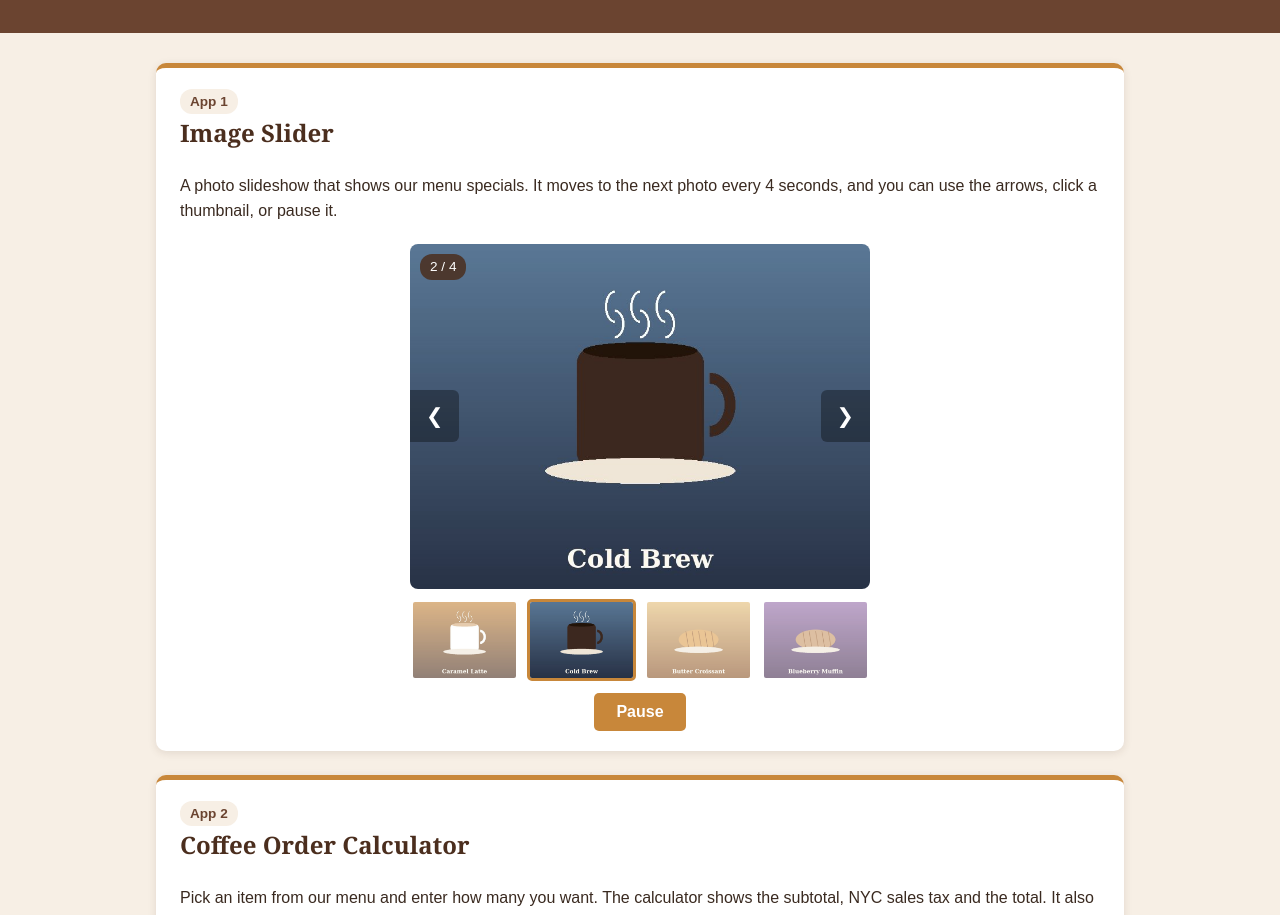
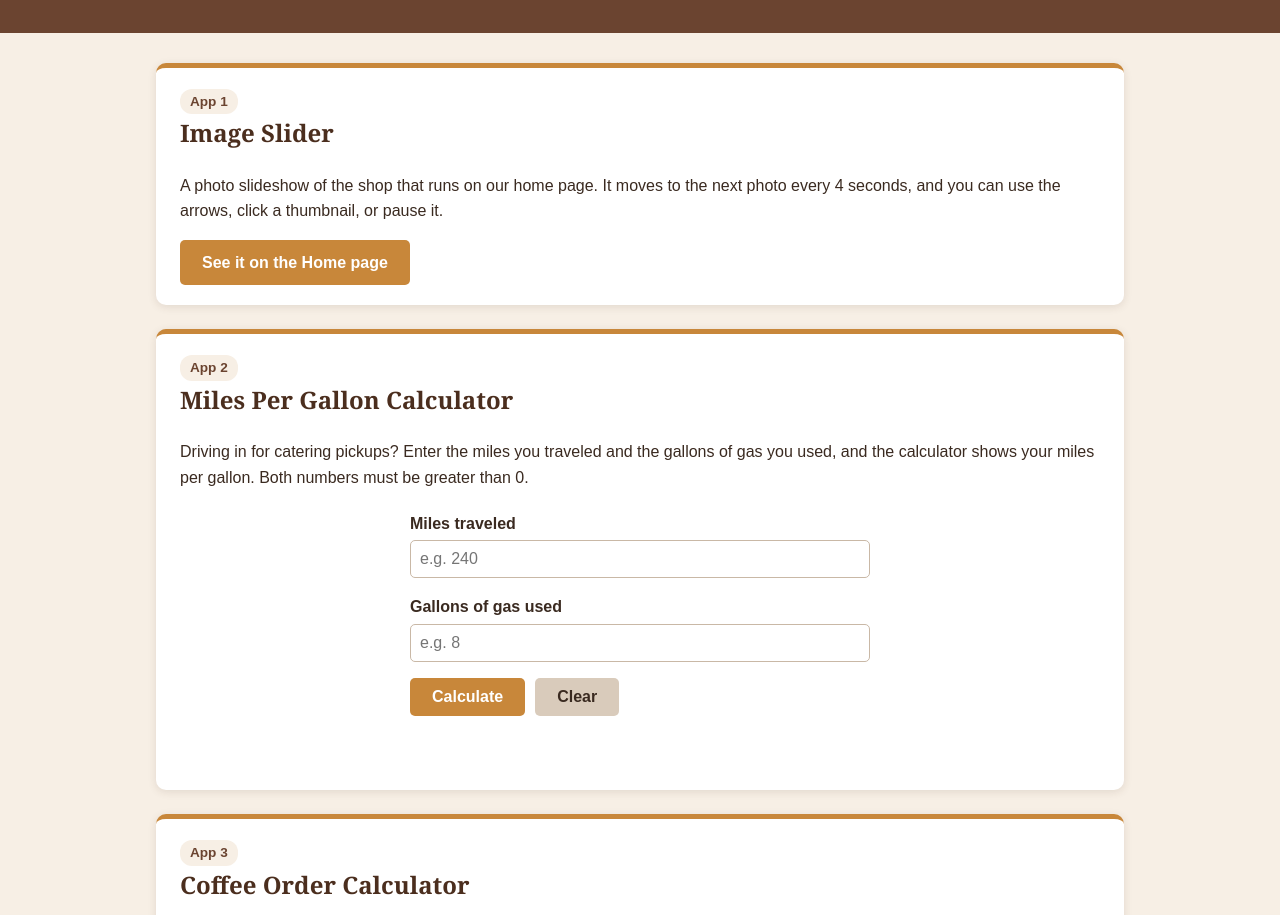
Before and after one commit to Kelvindd1/Kelvindd1.github.io, a plain HTML site: page cornercup/apps.html in a window 1280 px wide. Shown: the part 179-1094 px from the top of the page. Drawn offline with Linux system fonts and the light colour scheme.

Commit message:
Enhance app descriptions and update navigation
Updated descriptions for the Image Slider and MPG Calculator apps. Added Class Work link to navigation and modified script references.

```diff
--- a/cornercup/apps.html
+++ b/cornercup/apps.html
@@ -21,6 +21,7 @@
           <li><a href="menu.html">Menu</a></li>
           <li><a href="about.html">About</a></li>
           <li><a href="apps.html" class="active">Applications</a></li>
+          <li><a href="../index.html">Class Work</a></li>
           <li><a href="contact.html">Contact</a></li>
         </ul>
       </nav>
@@ -38,48 +39,42 @@
       <span class="app-tag">App 1</span>
       <h2>Image Slider</h2>
       <p>
-        A photo slideshow that shows our menu specials. It moves to the next
-        photo every 4 seconds, and you can use the arrows, click a thumbnail,
-        or pause it.
+        A photo slideshow of the shop that runs on our home page. It moves to
+        the next photo every 4 seconds, and you can use the arrows, click a
+        thumbnail, or pause it.
+      </p>
+      <a href="index.html#gallery" class="button">See it on the Home page</a>
+    </section>
+
+    <section class="card app" id="mpg">
+      <span class="app-tag">App 2</span>
+      <h2>Miles Per Gallon Calculator</h2>
+      <p>
+        Driving in for catering pickups? Enter the miles you traveled and the
+        gallons of gas you used, and the calculator shows your miles per gallon.
+        Both numbers must be greater than 0.
       </p>
 
       <div class="app-demo">
-        <div class="slideshow">
-          <div class="slide fade">
-            <img src="latte.jpg" alt="Caramel latte">
+        <form id="mpgForm" novalidate>
+          <label for="miles">Miles traveled</label>
+          <input type="number" id="miles" min="0" step="any" placeholder="e.g. 240">
+
+          <label for="gallons">Gallons of gas used</label>
+          <input type="number" id="gallons" min="0" step="any" placeholder="e.g. 8">
+
+          <div class="form-buttons">
+            <button type="submit" class="button">Calculate</button>
+            <button type="reset" id="mpgClearBtn" class="button secondary">Clear</button>
           </div>
-          <div class="slide fade">
-            <img src="cold-brew.jpg" alt="Cold brew coffee">
-          </div>
-          <div class="slide fade">
-            <img src="croissant.jpg" alt="Butter croissant">
-          </div>
-          <div class="slide fade">
-            <img src="muffin.jpg" alt="Blueberry muffin">
-          </div>
+        </form>
 
-          <span id="counter" class="counter"></span>
-
-          <button type="button" id="prevBtn" class="arrow prev" aria-label="Previous slide">&#10094;</button>
-          <button type="button" id="nextBtn" class="arrow next" aria-label="Next slide">&#10095;</button>
-        </div>
-
-        <!-- script.js matches each thumbnail to a slide by position -->
-        <div class="thumbnails">
-          <img class="thumb" src="latte.jpg" alt="Show photo 1">
-          <img class="thumb" src="cold-brew.jpg" alt="Show photo 2">
-          <img class="thumb" src="croissant.jpg" alt="Show photo 3">
-          <img class="thumb" src="muffin.jpg" alt="Show photo 4">
-        </div>
-
-        <div class="slider-controls">
-          <button type="button" id="playBtn" class="button">Pause</button>
-        </div>
+        <p id="mpgResult" class="message"></p>
       </div>
     </section>
 
     <section class="card app" id="order">
-      <span class="app-tag">App 2</span>
+      <span class="app-tag">App 3</span>
       <h2>Coffee Order Calculator</h2>
       <p>
         Pick an item from our menu and enter how many you want. The calculator
@@ -116,7 +111,7 @@
     </section>
 
     <section class="card app" id="form-check">
-      <span class="app-tag">App 3</span>
+      <span class="app-tag">App 4</span>
       <h2>Contact Form Validation</h2>
       <p>
         The contact form checks that the name, email and message are filled in
@@ -133,12 +128,13 @@
       <a href="menu.html">Menu</a>
       <a href="about.html">About</a>
       <a href="apps.html">Applications</a>
+      <a href="../index.html">Class Work</a>
       <a href="contact.html">Contact</a>
     </nav>
     <p>&copy; 2026 Corner Cup Coffee. Website by Kelvin Dominguez.</p>
   </footer>
 
-  <script src="slider.js"></script>
+  <script src="mpg.js"></script>
   <script src="order.js"></script>
 </body>
 </html>
```
